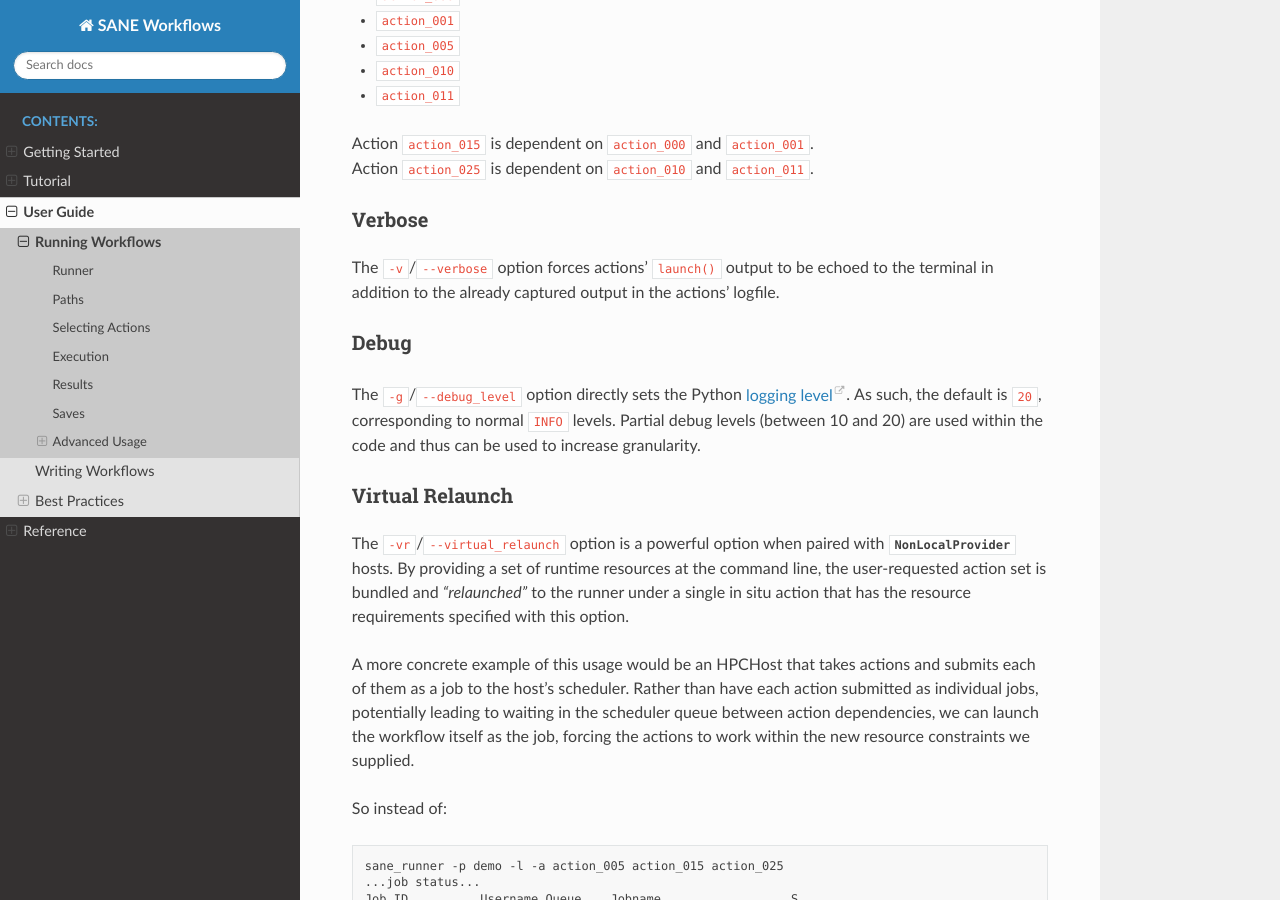
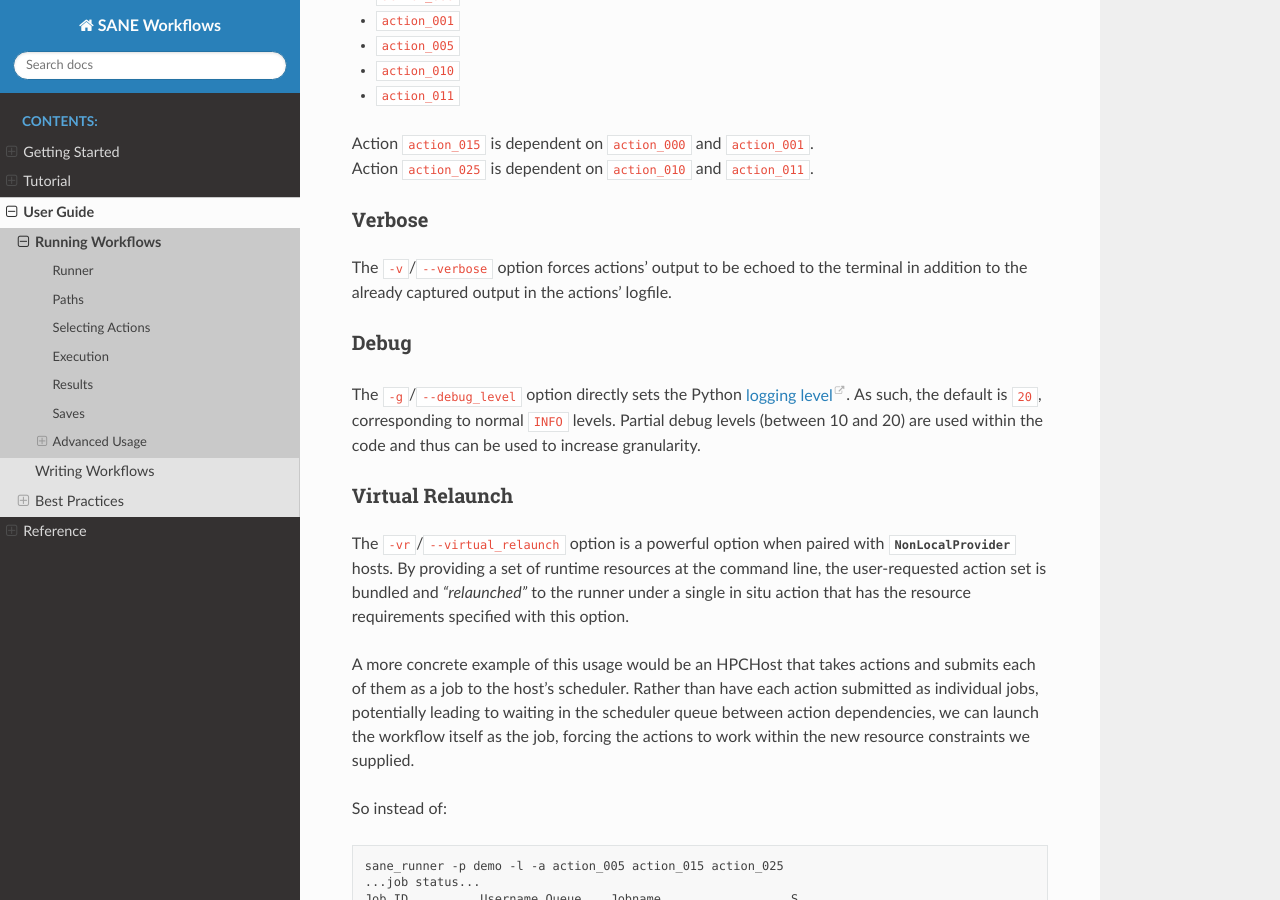
Before and after one commit to islas/sane_workflows, a Sphinx documentation site: the page built from docs/source/user_guide/running.rst, in a window 1280 px wide and 900 px high, scrolled down 4655 px. Built offline with Sphinx 7.4.7 and the Read the Docs theme 3.1.0, drawn with Linux system fonts in a browser that asks for light colours; the version number is read from the project's files by our own code.

Commit message:
Reword verbose now that logging has changed

```diff
--- a/docs/source/user_guide/running.rst
+++ b/docs/source/user_guide/running.rst
@@ -216,9 +218,11 @@ The following have no dependencies:
 | Action ``action_015`` is dependent on ``action_000`` and ``action_001``.
 | Action ``action_025`` is dependent on ``action_010`` and ``action_011``.
 
+.. _running.verbose:
+
 Verbose
 -------
-The ``-v``/``--verbose`` option forces actions' ``launch()`` output to be echoed to the terminal in addition to the already
+The ``-v``/``--verbose`` option forces actions' output to be echoed to the terminal in addition to the already
 captured output in the actions' logfile.
 
 Debug
```
Also changed, not shown: other parts of docs/source/user_guide/running.rst (+2 -0 lines).
